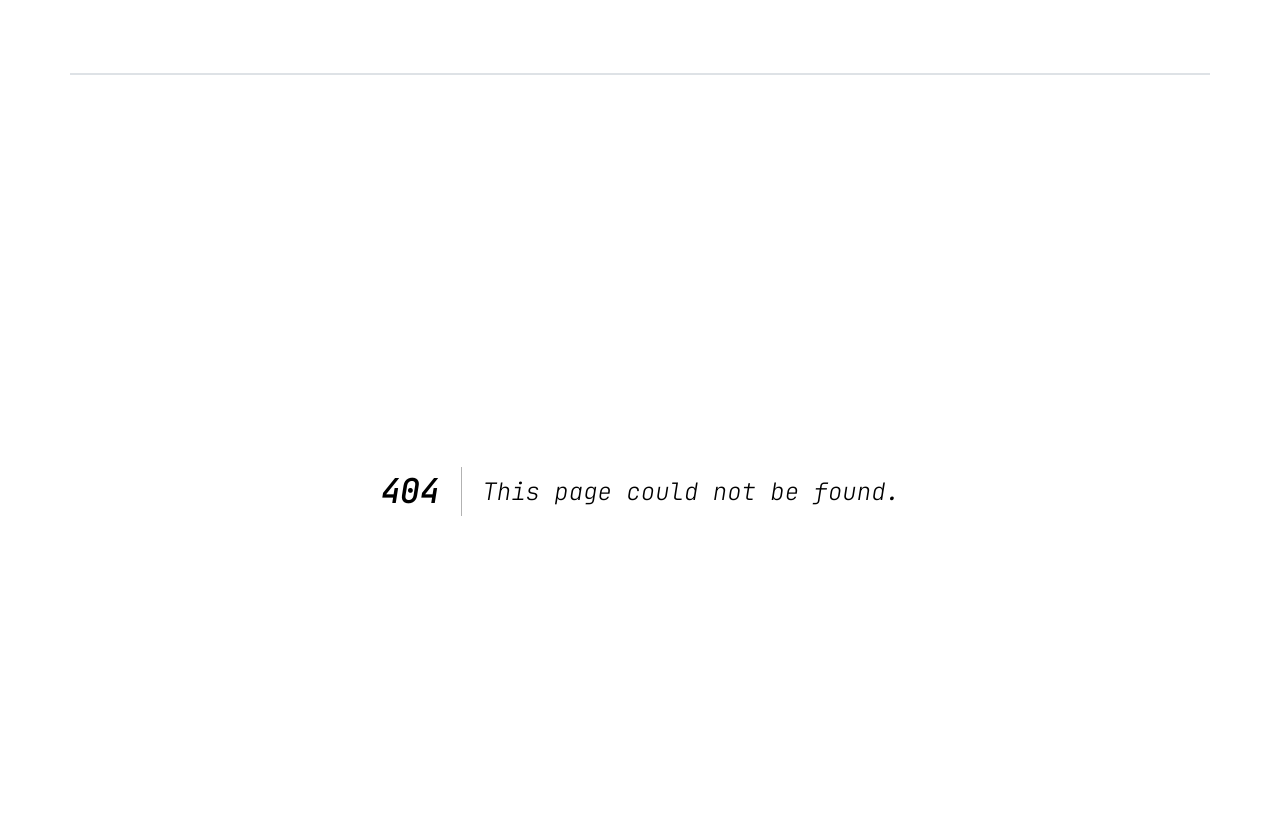
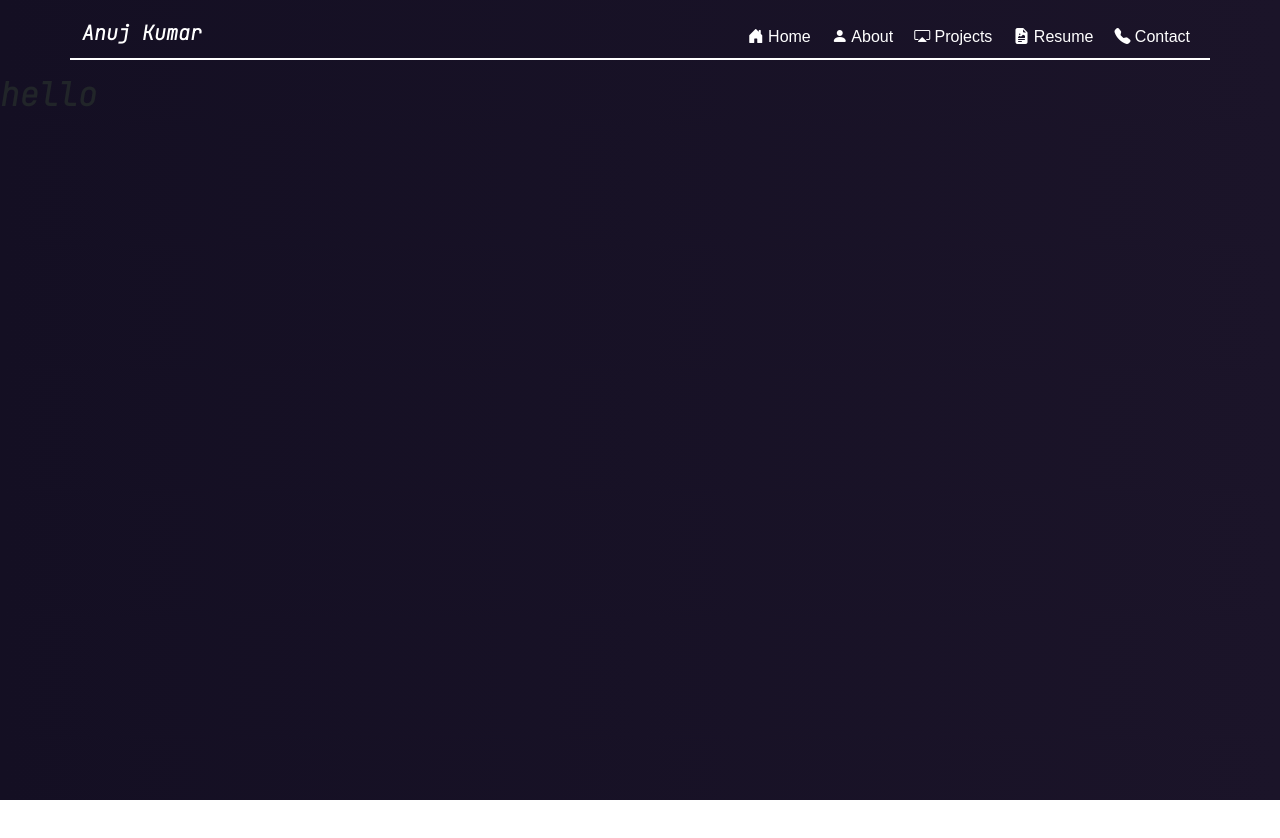
Before and after one commit to Anuj2106/Portfolio, a Next.js app: page /Contact in a window 1280 px wide. Before the commit this address had no page. Shown: the top 838 px of the page. After the commit the page ends 800 px from the top, so only its background shows below. Built offline with nearby package versions, Linux system fonts and the light colour scheme.

Commit message:
adding the navbar
 adding the navbar and also adding thew repo for particles

```diff
--- a/package.json
+++ b/package.json
@@ -9,12 +9,16 @@
     "lint": "next lint"
   },
   "dependencies": {
+    "@tsparticles/all": "^3.8.1",
+    "@tsparticles/engine": "^3.8.1",
+    "@tsparticles/react": "^3.0.0",
     "bootstrap": "^5.3.3",
     "bootstrap-icons": "^1.11.3",
     "next": "15.2.4",
     "react": "^19.0.0",
     "react-dom": "^19.0.0",
-    "react-simple-typewriter": "^5.0.1"
+    "react-simple-typewriter": "^5.0.1",
+    "tsparticles-preset-links": "^2.12.0"
   },
   "devDependencies": {
     "@eslint/eslintrc": "^3",
--- a/src/app/About/page.jsx
+++ b/src/app/About/page.jsx
@@ -14,7 +14,7 @@ const About = () => {
    <div className="container mt-5">
     <div className="row text-white">
       <h1> Know Who I'M</h1>
-<div className="col-6">
+<div className="col-lg-6 col-md-12">
 <h1>Hi Everyone, I am Anuj!</h1>
         <p>I am from  Chandigarh, India </p>
         <p>I have experience in React.js, Next.js, PHP, and MySQL, and I enjoy building scalable web applications.</p>
@@ -26,9 +26,9 @@ const About = () => {
             <li> 👉Traveling and discovering new places</li>
         </ul>
 
-        <p className="quote">"Code. Create. Innovate."</p>
+        <p className="quote col-12">"Code. Create. Innovate."</p>
 </div>
-<div className="col-6">
+<div className="col-lg-6 col-md-12 ">
 <img src="/assets/image/about.png" alt="intro" className="img-fluid" />
 </div>
 
--- a/src/app/Components/Navbar.jsx
+++ b/src/app/Components/Navbar.jsx
@@ -1,76 +1,66 @@
 import Link from "next/link";
+import { useState } from "react";
 import "../css/navbar.module.css";
 
 export default function Navbar() {
+  const [isMenuOpen, setIsMenuOpen] = useState(false);
+
+  const toggleMenu = () => {
+    setIsMenuOpen(!isMenuOpen);
+  };
+
+  const closeNavbar = () => {
+    setIsMenuOpen(false); // This will close the navbar on mobile after a link is clicked
+  };
+
   return (
-    <nav className="navbar navbar-expand-lg navbar-dark  p-3">
-      <div className="container border-bottom   border-2">
-        <Link className="navbar-brand fw-bold " href="/">
-         <h3 className="fw-bolder"> Anuj Kumar
-            </h3>
+    <nav className="navbar navbar-expand-md navbar-dark p-3">
+      <div className="container border-bottom border-2 border-white">
+        <Link className="navbar-brand fw-bold" href="/">
+          <h3 className="fw-bolder ">Anuj Kumar</h3>
         </Link>
         <button
           className="navbar-toggler"
           type="button"
-          data-bs-toggle="offcanvas"
-          data-bs-target="#offcanvasNavbar"
-          aria-controls="offcanvasNavbar"
+          data-bs-toggle="collapse"
+          data-bs-target="#navbarNav"
+          aria-controls="navbarNav"
+          aria-expanded={isMenuOpen ? "true" : "false"}
+          aria-label="Toggle navigation"
+          onClick={toggleMenu}
         >
           <span className="navbar-toggler-icon"></span>
         </button>
-
-        <div
-          className="offcanvas offcanvas-end bg-dark text-white"
-          tabIndex="-1"
-          id="offcanvasNavbar"
-          aria-labelledby="offcanvasNavbarLabel"
-        >
-          <div className="offcanvas-header">
-            <h5 className="offcanvas-title" id="offcanvasNavbarLabel">
-              Menu
-            </h5>
-            <button
-              type="button"
-              className="btn-close btn-close-white"
-              data-bs-dismiss="offcanvas"
-              aria-label="Close"
-            ></button>
-          </div>
-          <div className="offcanvas-body">
+        <div className={`collapse navbar-collapse ${isMenuOpen ? "show" : ""}`} id="navbarNav">
           <ul className="navbar-nav ms-auto mb-2 mb-lg-0">
             <li className="nav-item">
-                <Link className="nav-link- active links" href="/">
+              <Link href="/" className="nav-link active links" onClick={closeNavbar}>
                 <i className="bi bi-house-door-fill"></i> Home
               </Link>
             </li>
             <li className="nav-item">
-                <Link className="nav-link-active links  " href="/About">
-                <i className="bi bi-person-fill"></i>
-                  About
+              <Link href="/About" className="nav-link active links" onClick={closeNavbar}>
+                <i className="bi bi-person-fill"></i> About
               </Link>
             </li>
             <li className="nav-item">
-                <Link className="nav-link-active links" href="/Projects">
-                <i className="bi bi-cast"></i>
-                  Projects
+              <Link href="/Projects" className="nav-link active links" onClick={closeNavbar}>
+                <i className="bi bi-cast"></i> Projects
               </Link>
             </li>
             <li className="nav-item">
-                <Link className="nav-link-active links" href="/Resume">
-                <i className="bi bi-file-earmark-richtext-fill"></i>
-                  Resume
+              <Link href="/Resume" className="nav-link active links" onClick={closeNavbar}>
+                <i className="bi bi-file-earmark-richtext-fill"></i> Resume
               </Link>
             </li>
             <li className="nav-item">
-                <Link className="nav-link-active links" href="/contact">
-                <i className="bi bi-telephone-fill"></i>
-                  Contact
+              <Link href="/Contact" className="nav-link active links" onClick={closeNavbar}>
+                <i className="bi bi-telephone-fill"></i> Contact
               </Link>
             </li>
           </ul>
         </div>
       </div>
-      </div>
     </nav>
   );
 }
--- /dev/null
+++ b/src/app/Components/Particles.jsx
@@ -0,0 +1,133 @@
+import React, { useCallback } from "react";
+import Particles from "@tsparticles/react";
+import { loadAll } from "@tsparticles/all";
+
+function Particle() {
+  const particlesInit = useCallback(async (engine) => {
+    await loadAll(engine);
+  }, []);
+
+  return (
+    <Particles
+      id="tsparticles"
+      init={particlesInit}
+      options={{
+        background: {
+          color: {
+            value: "#0d0d0d", // Dark night background
+          },
+        },
+        particles: {
+          number: {
+            value: 600,
+            density: {
+              enable: true,
+              value_area: 1200,
+            },
+          },
+          color: {
+            value: "#e0e0e0", // Light gray stars
+          },
+          shape: {
+            type: "circle", // Circle shape for star-like look
+            stroke: {
+              width: 0,
+              color: "#000000", // Black stroke for circles
+            },
+            polygon: {
+              nb_sides: 3, // Triangular shape
+            },
+            image: {
+              src: "img/github.svg", // Image for particles
+              width: 100,
+              height: 100,
+            },
+          },
+          opacity: {
+            value: 0.5,
+            random: true,
+            animation: {
+              enable: true,
+              speed: 2,
+              opacity_min: 0.32,
+              sync: false,
+            },
+          },
+          size: {
+            value: 2, // Size of the particles
+            random: false,
+            animation: {
+              enable: false,
+              speed: 40,
+              size_min: 0.1,
+              sync: false,
+            },
+          },
+          line_linked: {
+            enable: false, // No lines linking particles
+            distance: 150,
+            color: "#ffffff", // White color for linking lines (disabled)
+            opacity: 0.4,
+            width: 1,
+          },
+          move: {
+            enable: false, // Particles don't move
+            speed: 6,
+            direction: "none",
+            random: false,
+            straight: false,
+            out_mode: "out",
+            bounce: false,
+            attract: {
+              enable: false,
+              rotateX: 600,
+              rotateY: 1200,
+            },
+          },
+        },
+        interactivity: {
+          detect_on: "window",
+          events: {
+            onhover: {
+              enable: true,
+              mode: "repulse", // Repulse effect on hover
+            },
+            onclick: {
+              enable: true,
+              mode: "push", // Push effect on click
+            },
+            resize: true,
+          },
+          modes: {
+            grab: {
+              distance: 400,
+              line_linked: {
+                opacity: 1,
+              },
+            },
+            bubble: {
+              distance: 400,
+              size: 40,
+              duration: 2,
+              opacity: 8,
+              speed: 3,
+            },
+            repulse: {
+              distance: 200,
+              duration: 0.4,
+            },
+            push: {
+              particles_nb: 4,
+            },
+            remove: {
+              particles_nb: 2,
+            },
+          },
+        },
+        retina_detect: true, // Retina support for better resolution
+      }}
+    />
+  );
+}
+
+export default Particle;
--- /dev/null
+++ b/src/app/Contact/page.jsx
@@ -0,0 +1,15 @@
+"use client";
+import React from 'react'
+import Particle from '../Components/Particles'
+
+const Contact = () => {
+  return (
+    <>
+  <Particle/>
+  <h1> hello </h1>
+    </>
+
+  )
+}
+
+export default Contact
--- a/src/app/globals.css
+++ b/src/app/globals.css
@@ -10,6 +10,7 @@
 
 
 }
+
 /*  Font for website  */
 @font-face {
   font-family:  'JetBrains Mono';
@@ -19,11 +20,17 @@
 
 }
 /*  body css  */
+
 body {
+  font-family: var(--fonts);
+  font-weight: var(--font-weight-regular);
+  font-size: 18px;
+  color: var(--text-color);
+
+  margin: 0;
   -webkit-font-smoothing: antialiased;
   -moz-osx-font-smoothing: grayscale;
-
-  background-image: linear-gradient(to left, rgb(27 20 41), rgb(20 15 35) );
+  background-image: linear-gradient(to left, rgb(27 20 41), rgb(20 15 35));
 }
 /* elemet  css  */
 h1{
@@ -102,6 +109,7 @@ p{
 #heading{
   color: rgb(113, 4, 113) !important;
 }
+/* teack stack css  */
 .tech-stack-card{
  width: 150px !important;
   background:transparent !important;
--- a/src/app/layout.js
+++ b/src/app/layout.js
@@ -1,11 +1,12 @@
 "use client" ;
-import { Geist, Geist_Mono } from "next/font/google";
+
 
 import "./globals.css";
 import "bootstrap/dist/css/bootstrap.min.css";
 import"bootstrap-icons/font/bootstrap-icons.css";
 import Navbar from "./Components/Navbar";
 import {  useEffect } from "react";
+
 
 
 
@@ -28,6 +29,7 @@ export default function RootLayout({ children }) {
       </head>
       <body >
 
+
           <div className="universal-container">
 
           <Navbar />
```
Also changed, not shown: src/app/Components/Hero.jsx (+5 -3 lines), src/app/Projects/page.jsx (+1 -38 lines), src/app/page.js (line endings or trailing spaces), 1 other file (tests, documents, lock files or other folders). Lines whose indentation alone changed are shown as unchanged.
